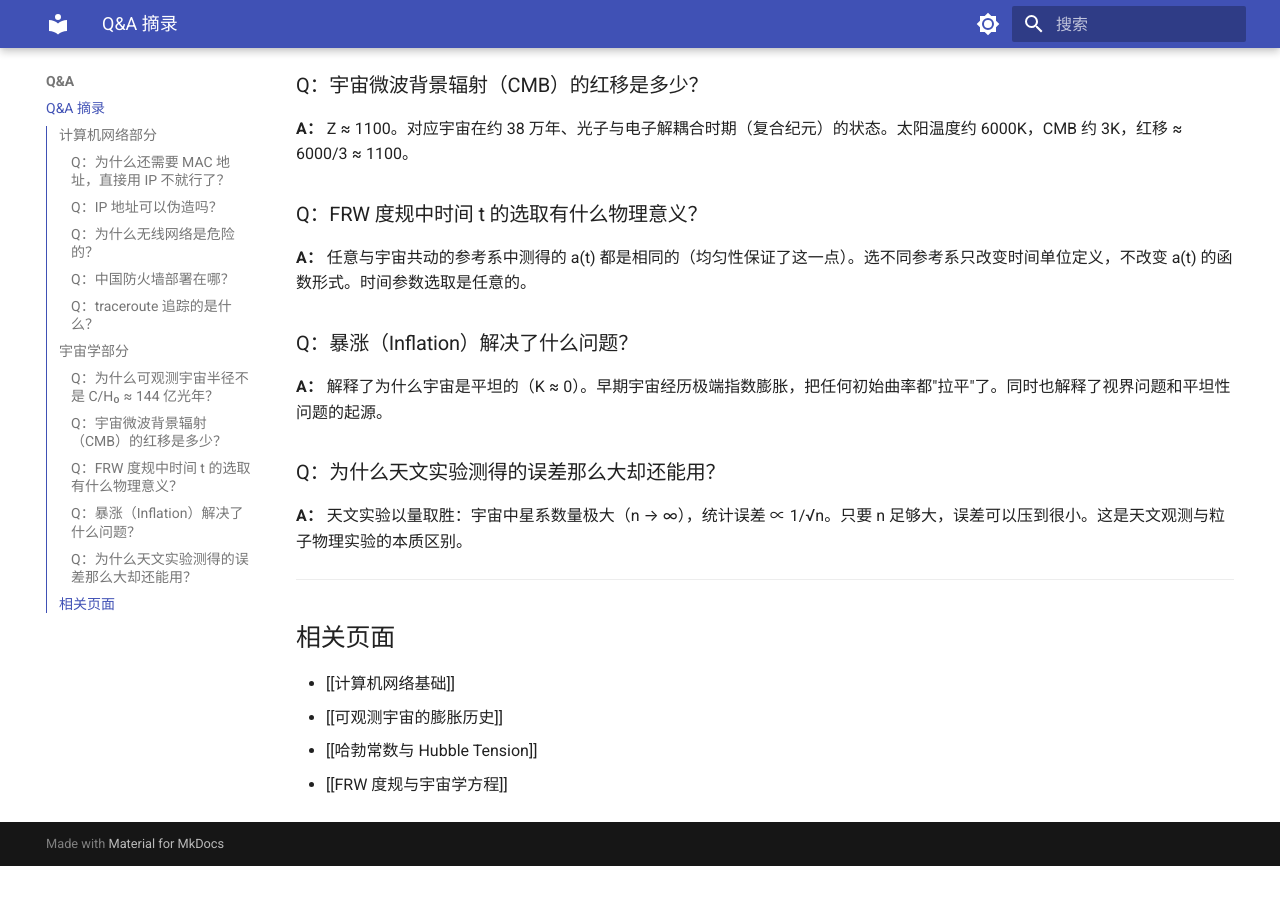
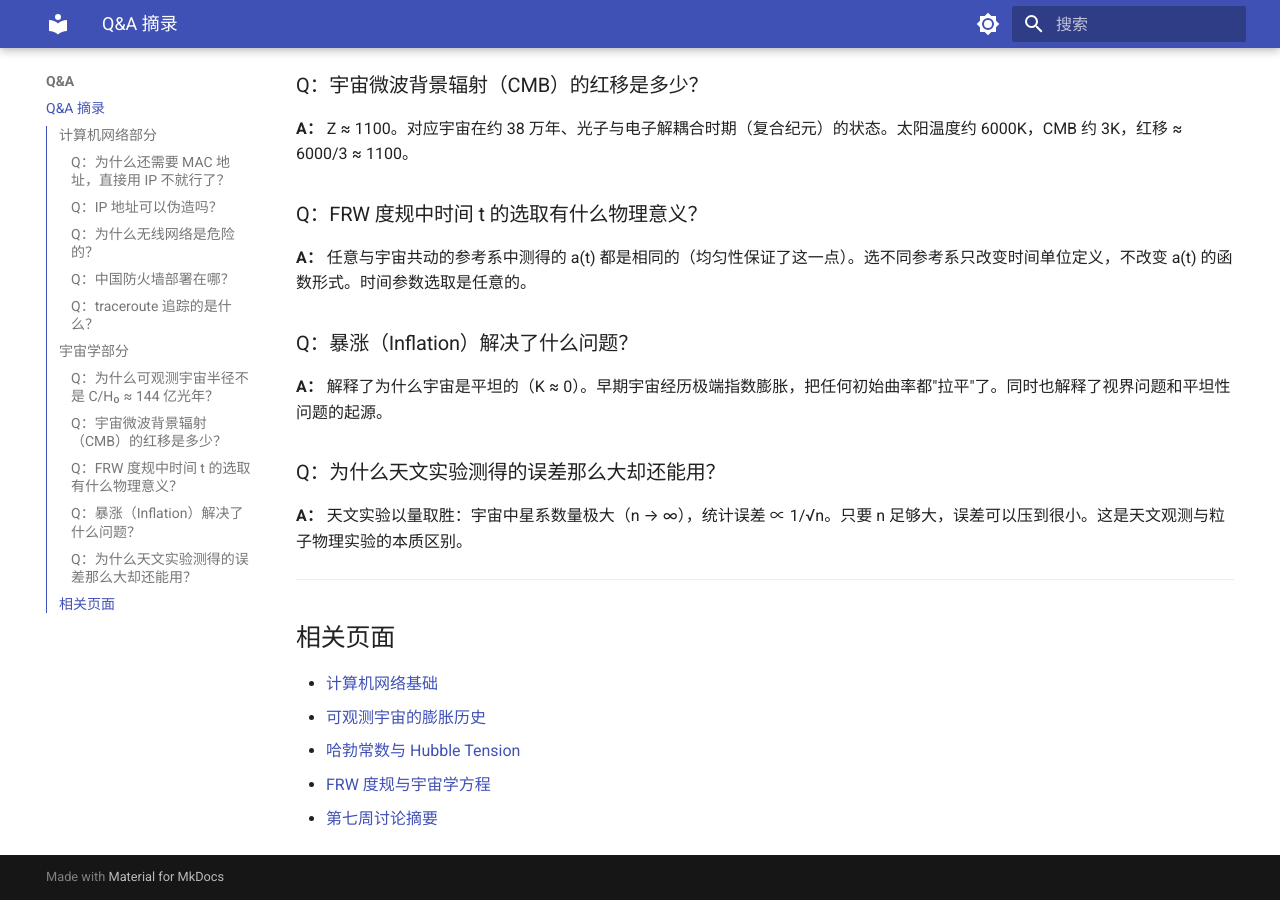
Before and after one commit to xz-freshman/group-discussion-wiki, an MkDocs documentation site: the page built from docs/qa/Q&A 摘录.md, in a window 1280 px wide and 900 px high, scrolled down 1084 px. Built offline with MkDocs 1.6.1 and Material for MkDocs 9.7.7, drawn with Linux system fonts in a browser that asks for light colours; before the commit the page ends 1950 px from its top, so only the background shows below that.

Commit message:
fix: 修复相关页面链接为 MkDocs 可跳转路径

```diff
--- a/docs/qa/Q&A 摘录.md
+++ b/docs/qa/Q&A 摘录.md
@@ -44,7 +44,8 @@
 
 ## 相关页面
 
-- [[计算机网络基础]]
-- [[可观测宇宙的膨胀历史]]
-- [[哈勃常数与 Hubble Tension]]
-- [[FRW 度规与宇宙学方程]]
+- [计算机网络基础](../concepts/计算机网络基础.md)
+- [可观测宇宙的膨胀历史](../concepts/可观测宇宙的膨胀历史.md)
+- [哈勃常数与 Hubble Tension](../concepts/哈勃常数与%20Hubble%20Tension.md)
+- [FRW 度规与宇宙学方程](../concepts/FRW%20度规与宇宙学方程.md)
+- [第七周讨论摘要](../summaries/第七周讨论.md)
```
Also changed, not shown: docs/concepts/FRW 度规与宇宙学方程.md (+3 -2 lines), docs/concepts/可观测宇宙的膨胀历史.md (+4 -3 lines), docs/concepts/哈勃常数与 Hubble Tension.md (+3 -2 lines), docs/concepts/计算机网络基础.md (+3 -3 lines).
